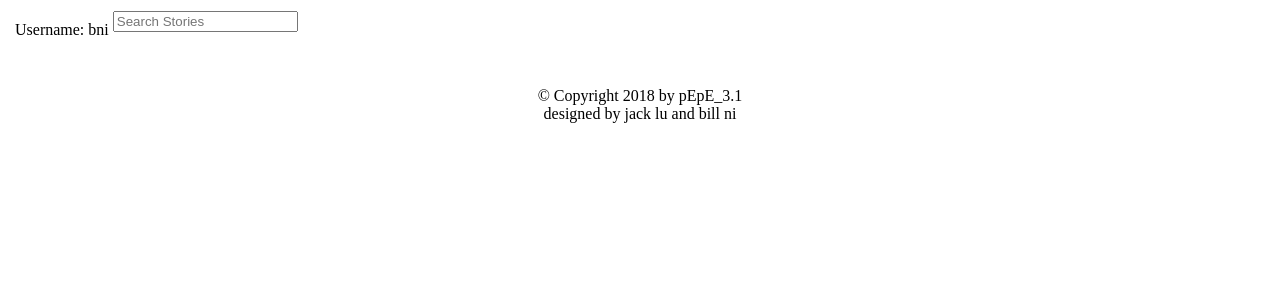
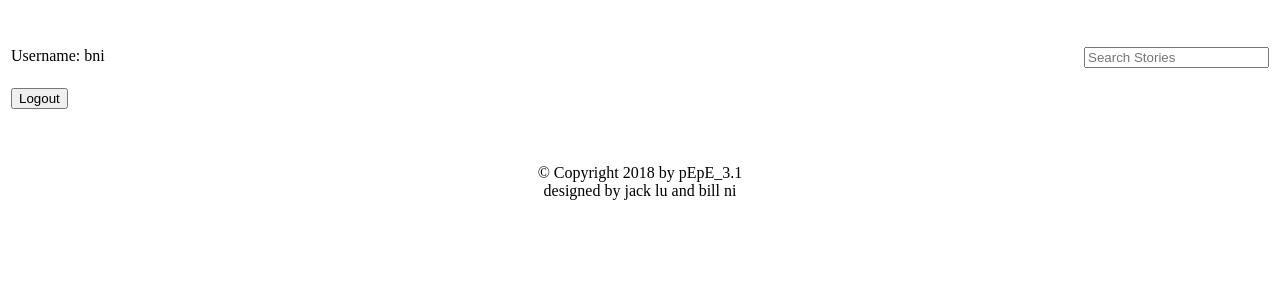
Before and after one commit to JackLu1/pEpE_3.1--LuJ-NiB, a Flask app: page /welcome in a window 1280 px wide. Shown: the top 300 px of the page. Run offline with Flask 2, Linux system fonts and the light colour scheme.

Commit message:
new work (logout) (login)

```diff
--- a/app.py
+++ b/app.py
@@ -18,5 +18,9 @@ def redir():
 def welcome():
     return render_template("welcome.html", name='bni')
 
+@app.route("/logout", methods=["POST"])
+def logout():
+	return redirect(url_for("landing"))
+
 app.debug = True
 app.run()
--- a/templates/welcome.html
+++ b/templates/welcome.html
@@ -5,17 +5,30 @@ Welcome
 {% endblock %}
 
 {% block content %}
-<table>
-  <th>
-    <td align="left">
+<br><br>
+
+<table width="100%">
+  	<tr>
+	    <td align="left" valign="top">
 	    	Username: {{name}}
 	    </td>
 
-    <td align="right">
+	    <td align="right" valign="top">
 	    	<form action="/search" name="query" method="GET">
 				<input type="text" name="search" placeholder="Search Stories">
 	    	</form>
 	    </td>
+	</tr>
+
+	<tr>
+		<td>
+			<form action="/logout" name="logout" method="POST">
+				<button type="submit" name="logout">
+					Logout
+				</button>
+			</form>
+		</td>
+	</tr>
 </table>
 
 <center>
```
Lines whose indentation alone changed are shown as unchanged.
